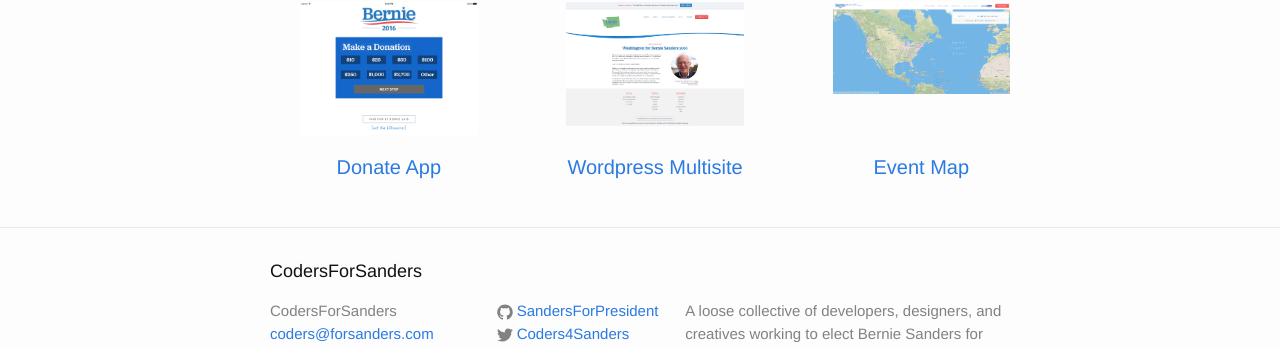
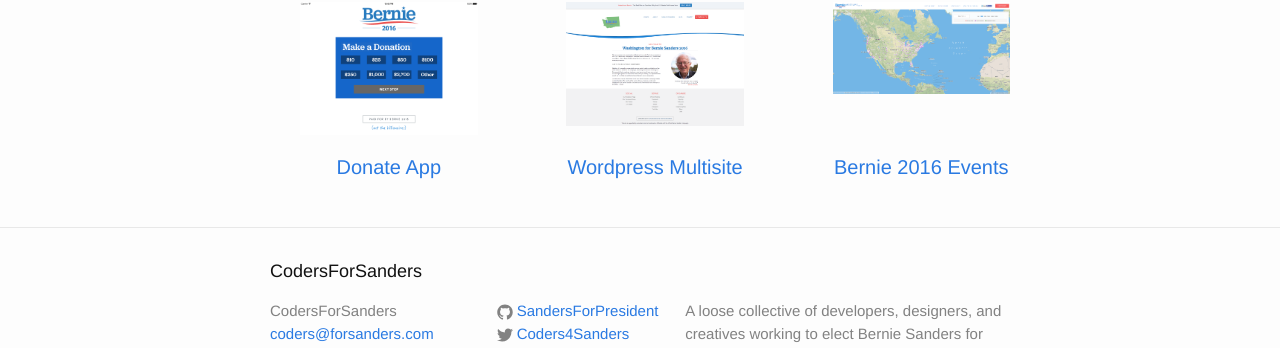
Before and after one commit to SandersForPresident/sandersforpresident.github.io, a Jekyll site: the page built from index.md, in a window 1280 px wide. Shown: the part 485-833 px from the top of the page. Built offline with Jekyll 4.4.1, drawn with Linux system fonts in a browser that asks for light colours.

Commit message:
Move event-map to bernie2016events

```diff
--- a/index.md
+++ b/index.md
@@ -29,11 +29,11 @@
     </a>
   </li>
   <li>
-    <a href="/projects/event-map">
+    <a href="/projects/Bernie2016Events">
       <div class="img-wrapper">
-        <img src="/img/event-map.png" alt="Event Map" />
+        <img src="/img/event-map.png" alt="Bernie 2016 Events" />
       </div>
-      <h4>Event Map</h4>
+      <h4>Bernie 2016 Events</h4>
     </a>
   </li>
 </ul>
```
Also changed, not shown: projects/bernie-2016-events.md (renamed from projects/event-map.md, +1 -1 lines), projects/index.md (+3 -3 lines).
